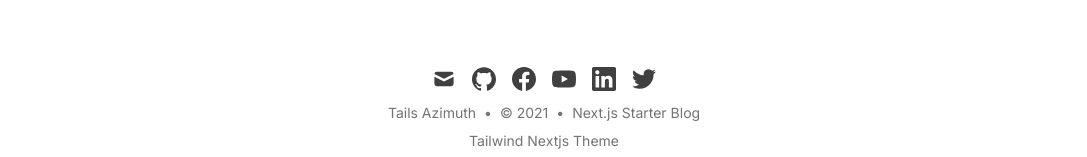
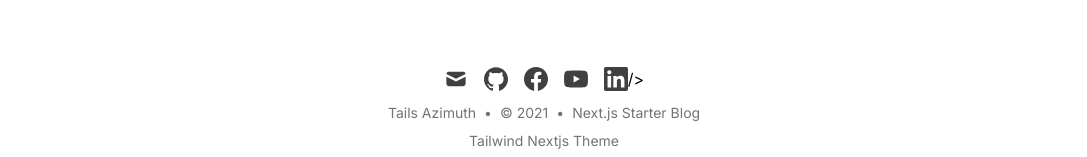
Before and after one commit to stackbit-projects/magenta-sunflower-ee5b2, a Next.js app: page / in a window 1280 px wide. Shown: the part 1630-1787 px from the top of the page, without its empty margins (96-1183 px from the left). Built offline with nearby package versions, Linux system fonts and the light colour scheme; no server answers; what @tailwindcss/typography would draw is missing.

Commit message:
Footer.js: changed

```diff
--- a/components/Footer.js
+++ b/components/Footer.js
@@ -12,7 +12,7 @@ export default function Footer() {
           <SocialIcon kind="facebook" href={siteMetadata.facebook} size="6" />
           <SocialIcon kind="youtube" href={siteMetadata.youtube} size="6" />
           <SocialIcon kind="linkedin" href={siteMetadata.linkedin} size="6" />
-          <SocialIcon kind="twitter" href={siteMetadata.twitter} size="6" />
+           />
         </div>
         <div className="flex mb-2 space-x-2 text-sm text-gray-500 dark:text-gray-400">
           <div>{siteMetadata.author}</div>
```
